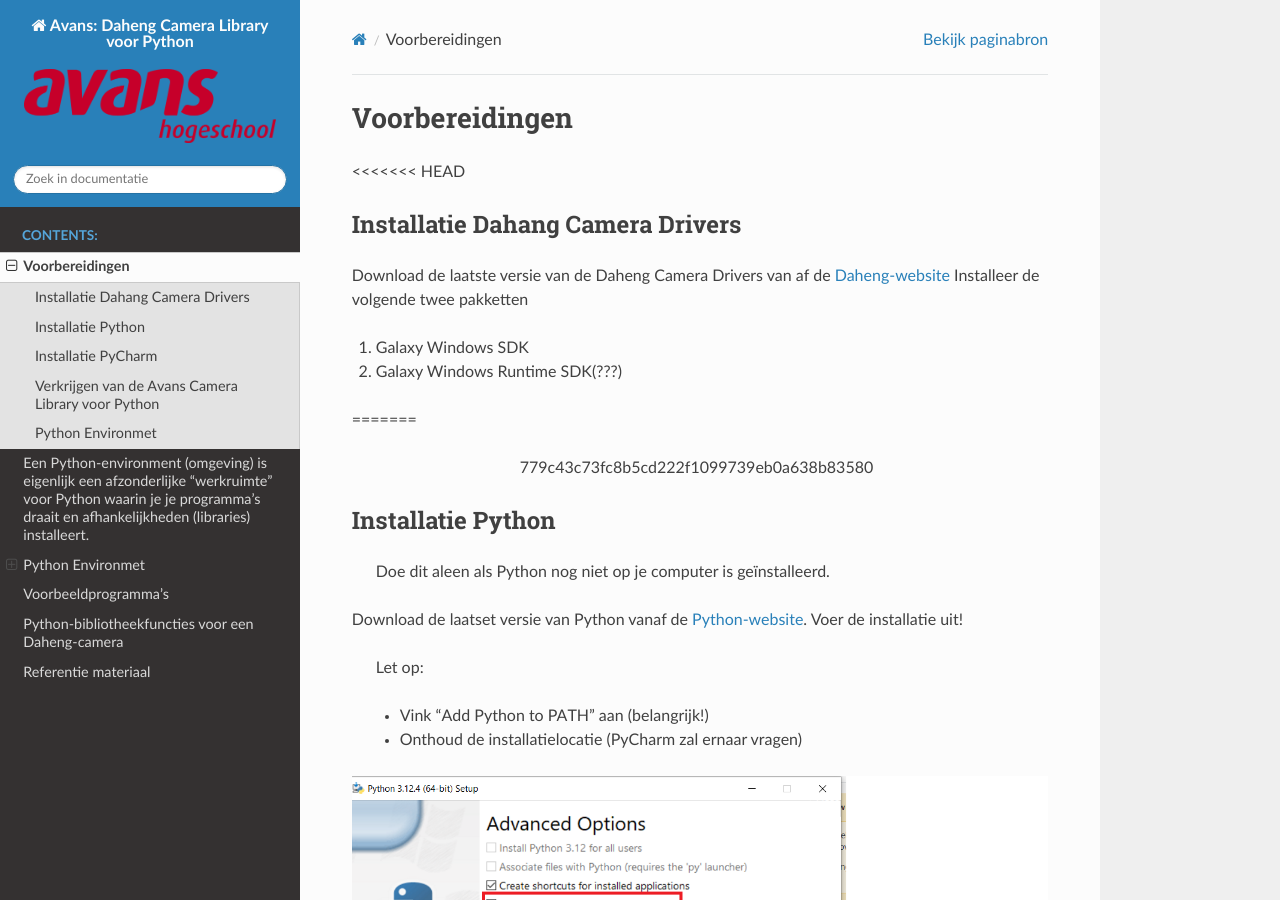
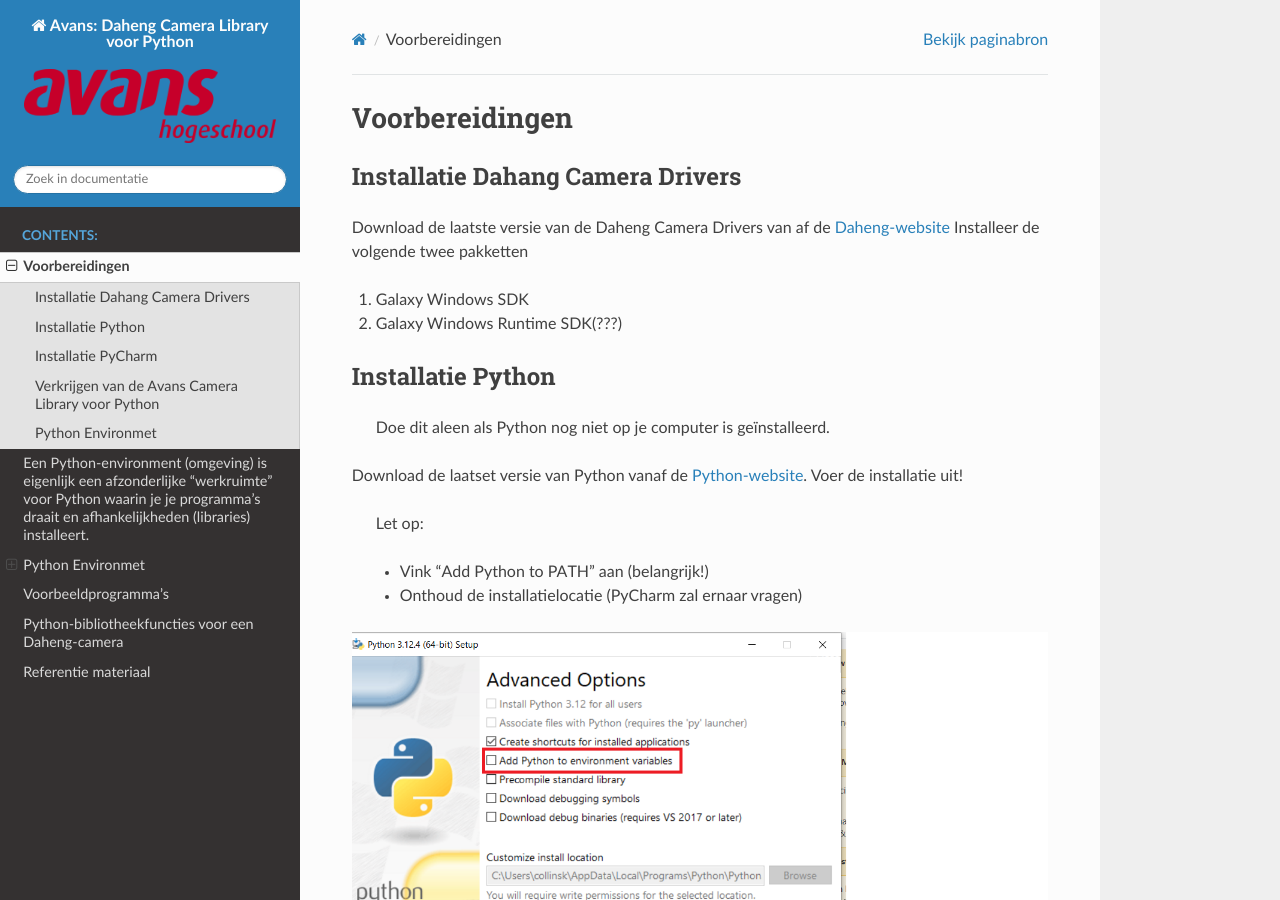
Before and after one commit to AvansMechatronica/DahengPython, a Sphinx documentation site: the page built from documentation/documentation/Voorbereiding.md, in a window 1280 px wide and 900 px high. Built offline with Sphinx 7.4.7 and the Read the Docs theme 3.1.0, drawn with Linux system fonts in a browser that asks for light colours.

Commit message:
20251211

```diff
--- a/documentation/documentation/Voorbereiding.md
+++ b/documentation/documentation/Voorbereiding.md
@@ -1,6 +1,5 @@
 # Voorbereidingen
 
-<<<<<<< HEAD
 
 ## Installatie Dahang Camera Drivers
 Download de laatste versie van de Daheng Camera Drivers van af de [Daheng-website](https://en.daheng-imaging.com/list-59-1.html)
@@ -8,8 +7,6 @@
 1. Galaxy Windows SDK
 2. Galaxy Windows Runtime SDK(???)
 
-=======
->>>>>>> 779c43c73fc8b5cd222f1099739eb0a638b83580
 ## Installatie Python
 > Doe dit aleen als Python nog niet op je computer is geïnstalleerd.
 
```
